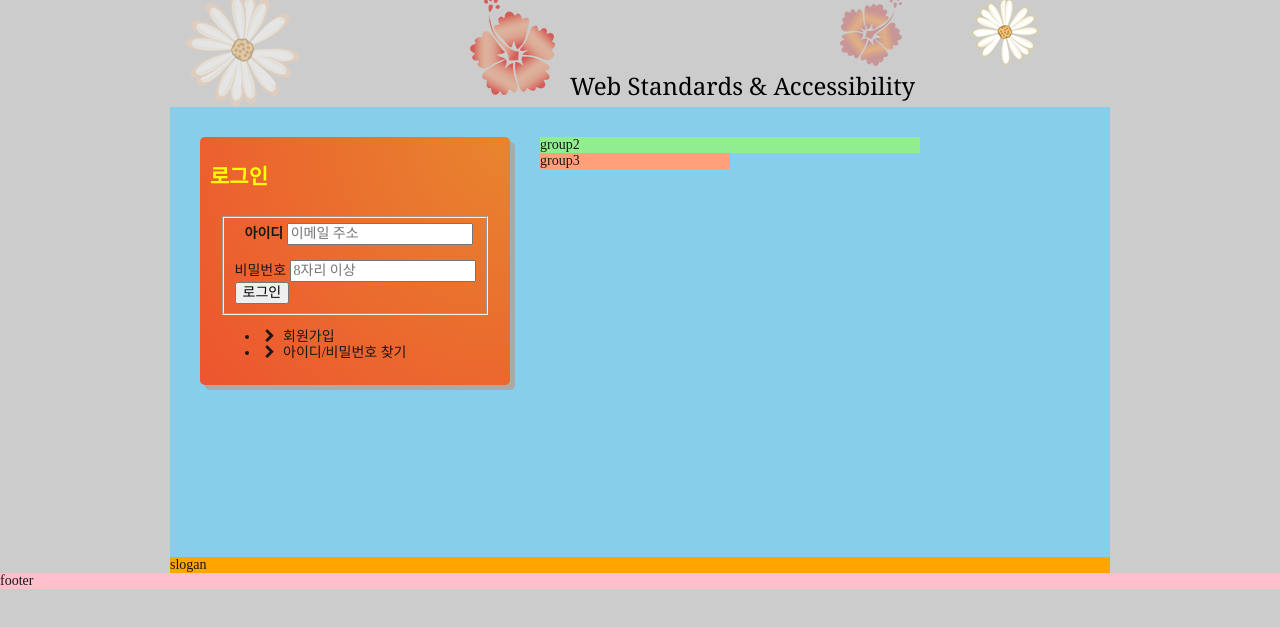
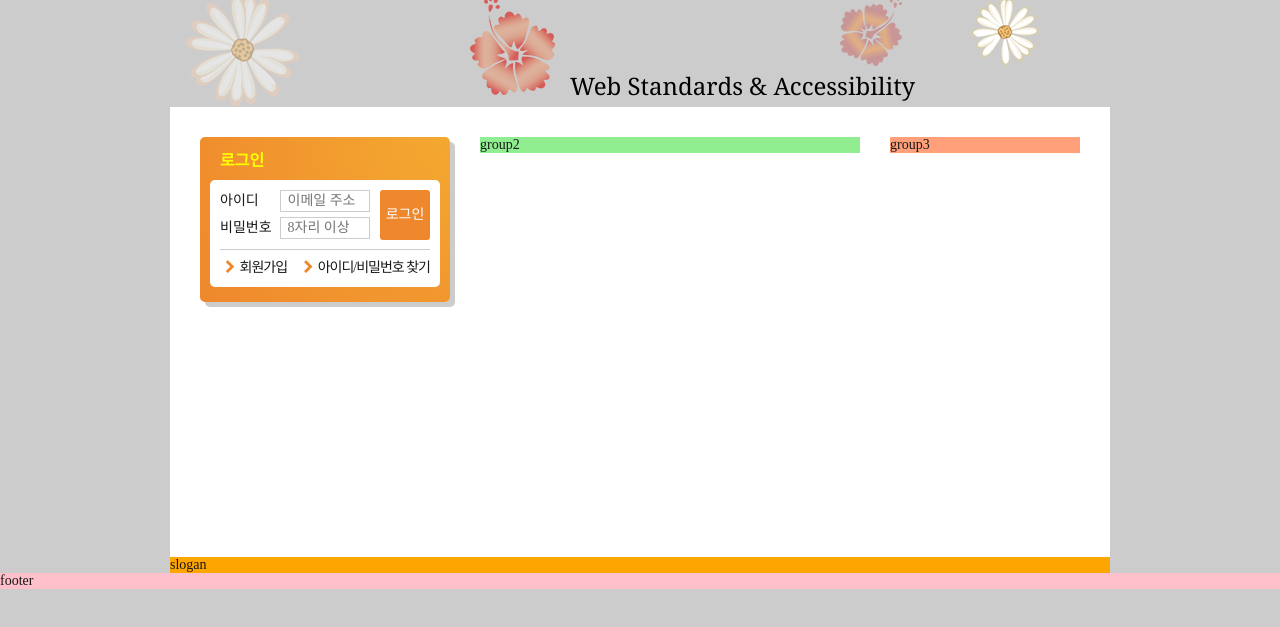
Before and after one commit to sofreshian/FDS18, a plain HTML site: page index.html in a window 1280 px wide. Shown: the part 137-764 px from the top of the page. Drawn offline with nearby package versions, Linux system fonts and the light colour scheme; a web font is replaced by a local one.

Commit message:
로그인 ui디자인 완성

```diff
--- a/css/style.css
+++ b/css/style.css
@@ -374,6 +374,7 @@ body {
   border-radius: 5px 5px 0 0;
   padding: 10px 10px 0 10px;
   margin-top: 10px;
+
 }
 .login-form fieldset{
   position: relative;
--- a/css/stylesheet.css
+++ b/css/stylesheet.css
@@ -230,59 +230,112 @@ a{
   animation-duration: 3000ms;
   animation-fill-mode: forwards;
   /* position: absolute; */
-
 }
 .main{
-  background: skyblue;
+  background: #fff;
   padding: 30px 15px;
   /* justify-content: space-between; */
   padding: 30px 15px;
   overflow: hidden;
   min-height: 450px;
 }
-
 .group {
   margin: 0 15px;
   float: left;
 }
-
 .group1{
+  width:250px;
 
 }
-.login{
-  background: radial-gradient(circle at right top, #e8852e, #ed552f);
-  background-color: #ed552f;
-  border-radius: 5px;
-  padding: 10px 10px 10px 10px;
-  box-shadow: 5px 5px 0 0 #aaa;
-}
-.login-heading{
-  color: #ff0;
-}
-.user-email{
-  margin-bottom: 15px;
-  font-weight: 700;
-  /* font-size: 1.5rem; */
-  text-indent: 10px;
-}
-.login-form{
-  background-color:#fff
-  border-radius: 5px 5px 0 0;
-  padding: 10px 10px 0 10px;
-  margin-top: 10px;
-}
-
-
 .group2{
   background: lightgreen;
   width: 380px;
 }
-
 .group3{
   background: lightsalmon;
   width: 190px;
 }
+/* 로그인 */
+.login{
+  background: radial-gradient(circle at right top, #f4a930, #ef882d);
+  border-radius: 5px;
+  box-shadow: 5px 5px 0 0 #cccccc;
+  padding: 15px 10px;
+}
+.login-heading{
+  color: #ff0;
+  margin:0;
+  font-size: 1.6rem;
+  font-weight: 700;
+  text-indent: 10px;
+}
+.login-form{
+  background: #fff;
+  border-radius: 5px 5px 0 0;
+  margin-top: 10px;
+  padding: 10px 10px 0 10px;
 
+}
+.login-form fieldset{
+  border: 0;
+  padding: 0;
+  padding-bottom: 5px;
+  margin: 0;
+  border-bottom: 1px solid#ccc;
+  position: relative;
+}
+.login-form label{
+  display: inline-block;
+  width: 4em;
+}
+
+.user-email , .user-pw  {
+  margin-bottom: 5px;
+}
+.user-email *, .user-pw * {
+  vertical-align: middle;
+}
+.login-form input{
+  width: 90px;
+  height: 22px;
+  border: 1px solid #ccc;
+  padding: 1px 1px 1px 0.5em;
+}
+.login-member{
+  background: #fff;
+  padding: 2px 10px;
+  margin: 0;
+  list-style: none;
+  border-radius: 0 0 5px 5px;
+  display: flex;
+  flex-direction: row nowrap;
+  justify-content: space-between;
+  letter-spacing: -1px;
+}
+.login-member li{
+  display: flex;
+  flex-flow: nowrap;
+  align-items: center;
+}
+.login-member .icon-right-open::before{
+  color: #ef882d;
+}
+.login-member a {
+  display: block;
+  padding: 8px 0;
+}
+.btn-login {
+  width: 50px;
+  height: 50px;
+  padding: 0 5px;
+  border: 0;
+  border-radius: 3px;
+  background-color: #ef882d;
+  color: #fff;
+  position: absolute;
+  top: 0;
+  right: 0;
+}
 .slogan {
   background: orange;
 }
```
Also changed, not shown: index.html (+1 -11 lines), main.html (+3 -0 lines).
